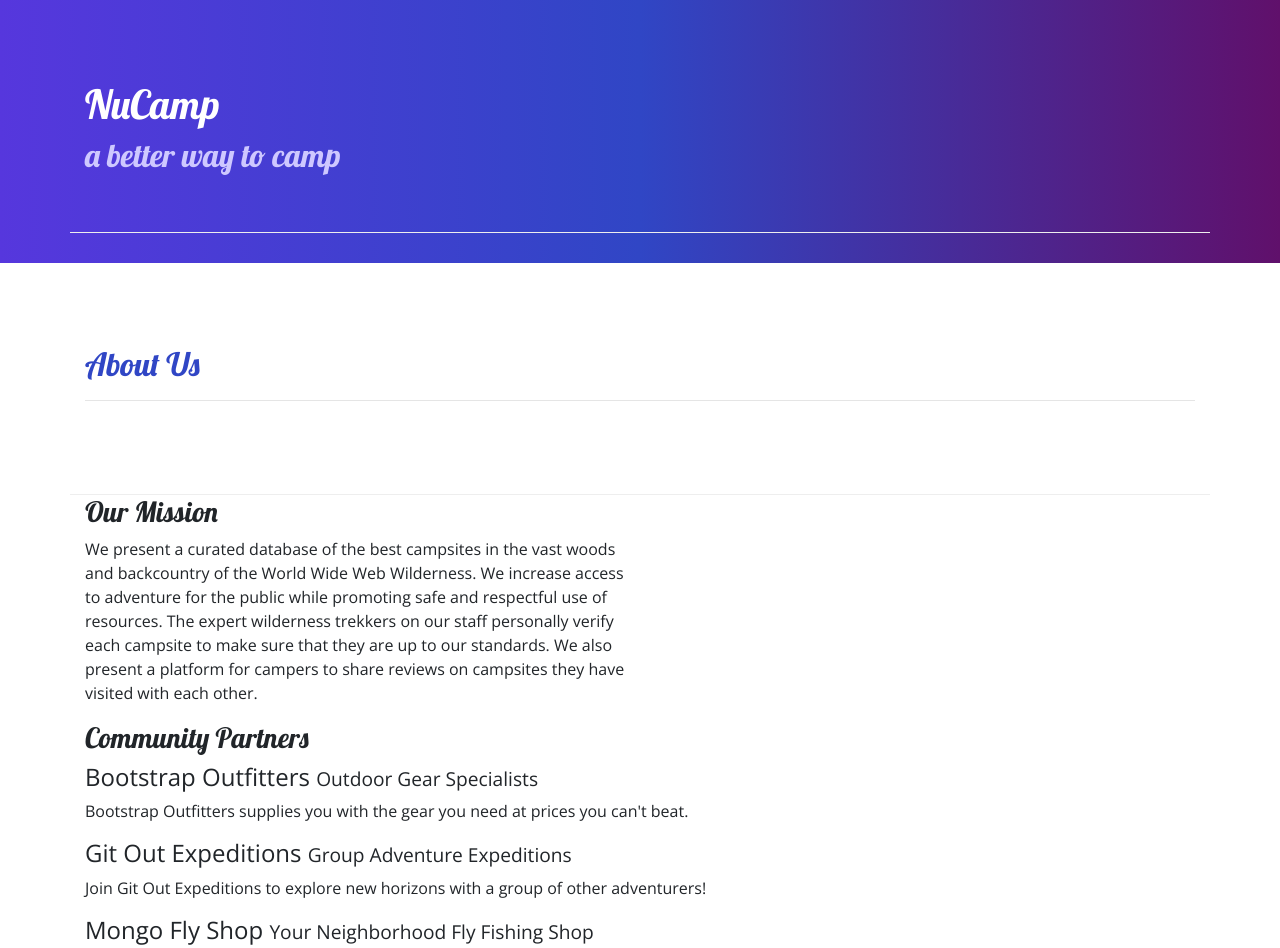
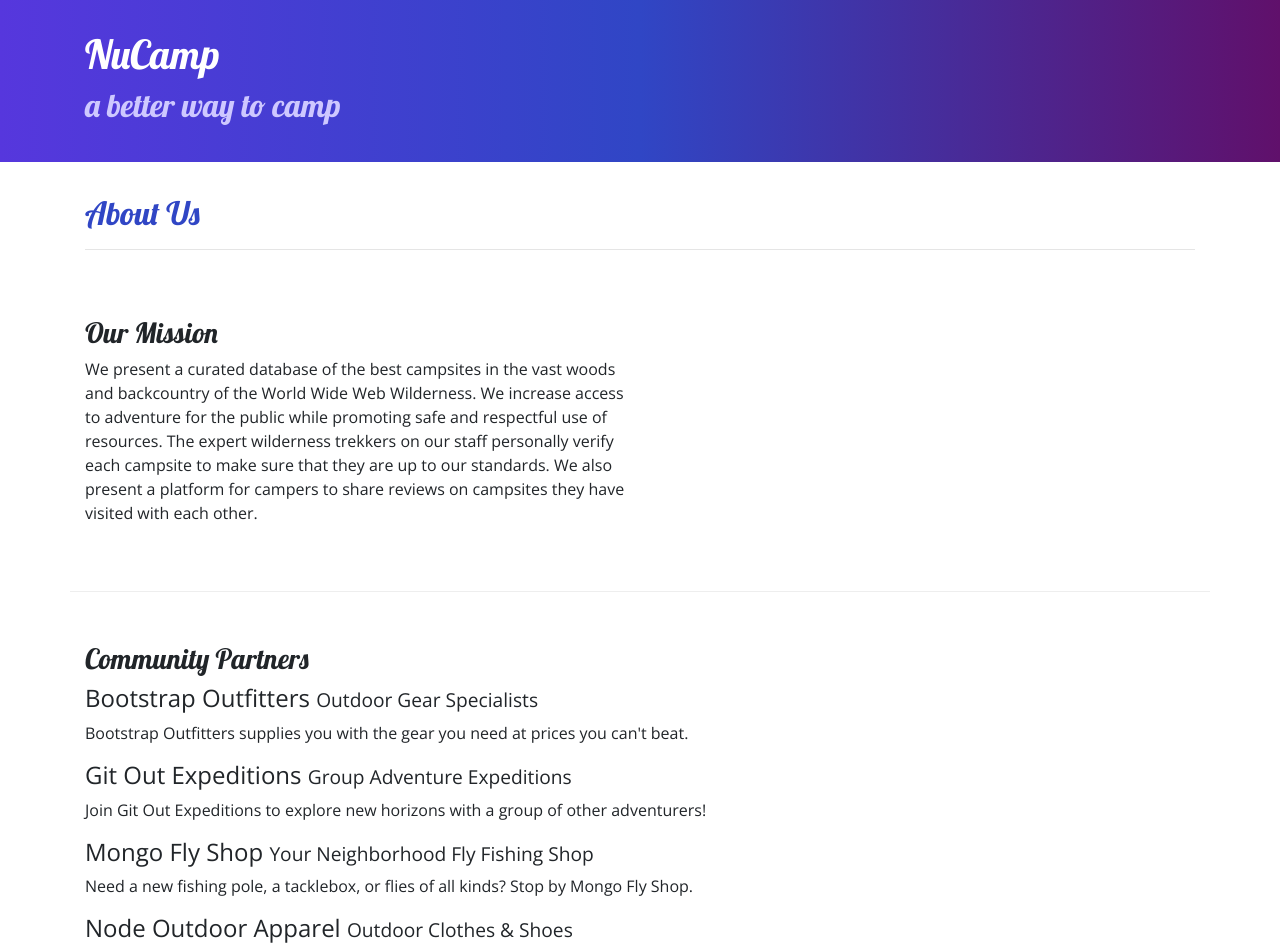
Before and after one commit to u591155/nucampsite, a website: page aboutus.html in a window 1280 px wide. Shown: the top 948 px of the page. Drawn offline with nearby package versions, Linux system fonts and the light colour scheme.

Commit message:
modified task two row content to our mission and community partners

```diff
--- a/aboutus.html
+++ b/aboutus.html
@@ -21,7 +21,7 @@
 
     <header class="jumbotron jumbotron-fluid">
         <div class="container">
-            <div class="row row-content">
+            <div class="row">
                 <div class="col">
                     <h1>NuCamp</h1>
                     <h2>a better way to camp</h2>
@@ -31,21 +31,21 @@
     </header>
 
     <div class="container">
-        <div class="row row-content">
+        <div class="row">
             <div class="col">
                <h2>About Us</h2>
                <hr />
             </div>
         </div>
 
-        <div class="row">
+        <div class="row row-content alight-items-center">
             <div class="col col-sm-6">
                 <h3>Our Mission</h3>
                 <p>We present a curated database of the best campsites in the vast woods and backcountry of the World Wide Web Wilderness. We increase access to adventure for the public while promoting safe and respectful use of resources. The expert wilderness trekkers on our staff personally verify each campsite to make sure that they are up to our standards. We also present a platform for campers to share reviews on campsites they have visited with each other.</p>
             </div>
         </div>
 
-        <div class="row">
+        <div class="row row-content align-items-center">
             <div class="col">
                 <h3>Community Partners</h3>
                 <h4>Bootstrap Outfitters <small>Outdoor Gear Specialists</small></h4>
```
